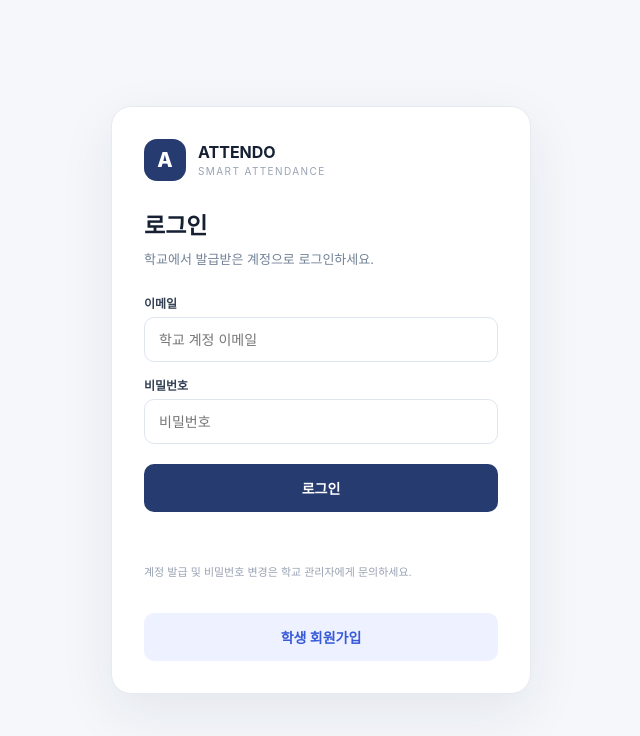
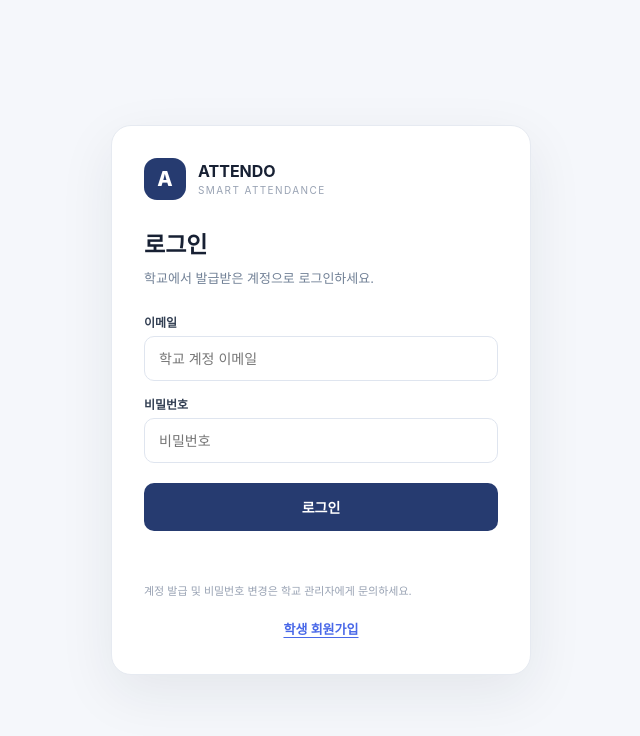
Before and after one commit to seoyeonkim10/attend-ai, a plain HTML site: page index.html in a window 1280 px wide. Shown: the whole page, without its empty margins (319-959 px from the left). Drawn offline with nearby package versions, Linux system fonts and the light colour scheme.

Commit message:
Use compact text link for student signup

```diff
--- a/index.html
+++ b/index.html
@@ -64,7 +64,7 @@
    <div class="auth-message" id="authMessage" role="alert"></div>
   </form>
   <p class="auth-note">계정 발급 및 비밀번호 변경은 학교 관리자에게 문의하세요.</p>
-<button type="button" id="pilotOpen" class="auth-submit" style="background:#eef1ff;color:#3659d9">학생 회원가입</button>
+<button type="button" id="pilotOpen" style="display:block;margin:14px auto 0;padding:4px 8px;background:none;border:0;color:#4968e8;font-size:13px;font-weight:600;text-decoration:underline;text-underline-offset:3px">학생 회원가입</button><style>#pilotOpen[hidden]{display:none!important}#pilotOpen:hover{color:#263a79}</style>
 <form id="pilotForm" hidden style="text-align:left">
 <h2>시범 운영 학생 회원가입</h2>
 <p class="auth-note">현재는 가상 정보로만 테스트하세요. 담당자 승인 후 이용할 수 있습니다. 이메일 소유권은 자동 인증되지 않습니다.</p>
```
